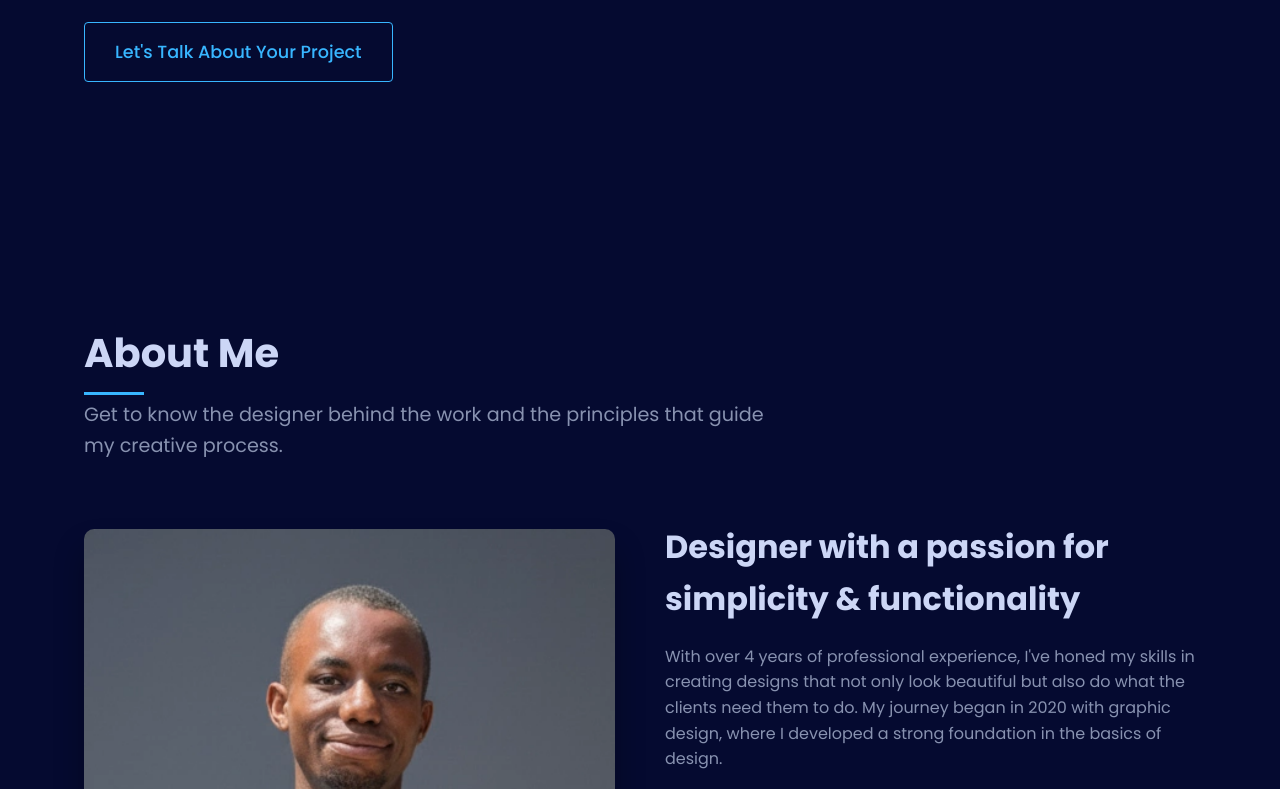
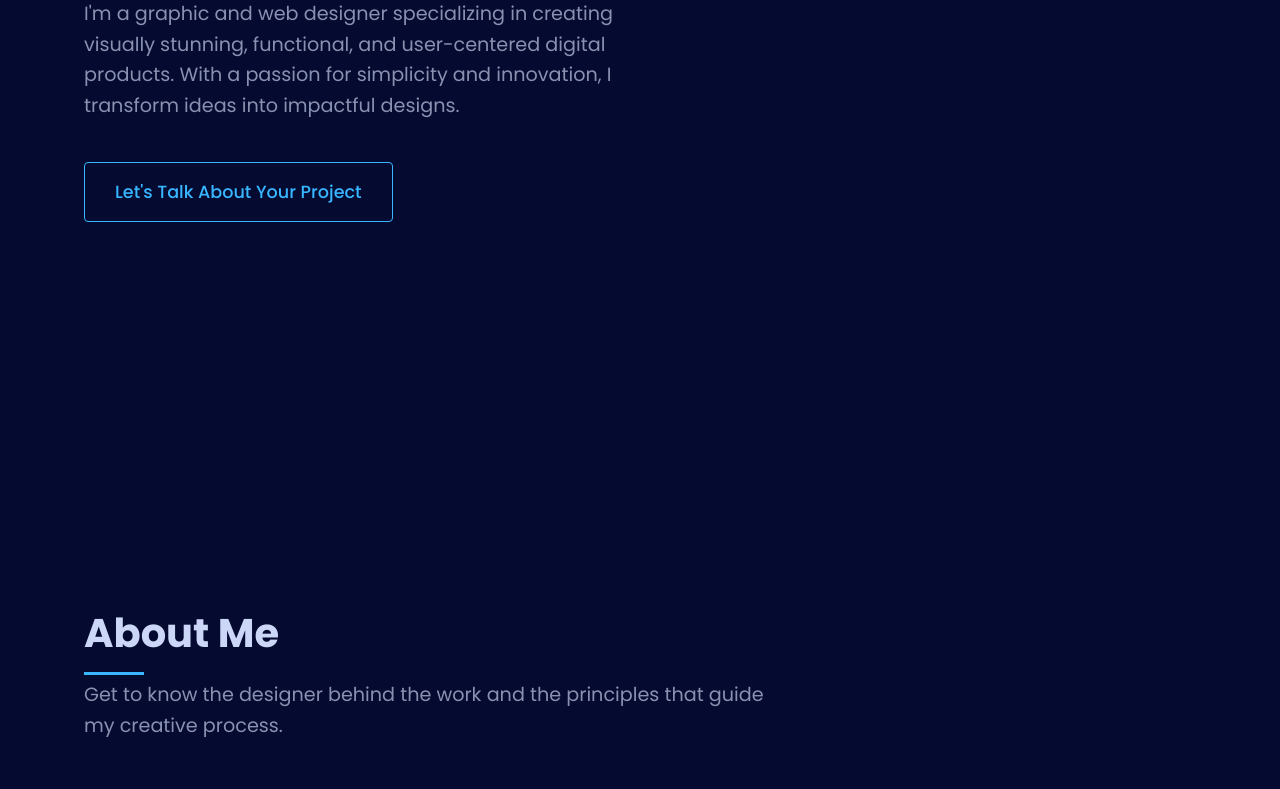
Before and after one commit to corneliuspage/corneliusportfolio, a plain HTML site: page index.html in a window 1280 px wide. Shown: the part 579-1368 px from the top of the page. Drawn offline with Linux system fonts and the light colour scheme.

Commit message:
Update index.html

```diff
--- a/index.html
+++ b/index.html
@@ -170,7 +170,7 @@
 
         /* Hero Section */
         .hero {
-            height: 100vh;
+            height: 135vh;
             display: flex;
             align-items: center;
             position: relative;
```
